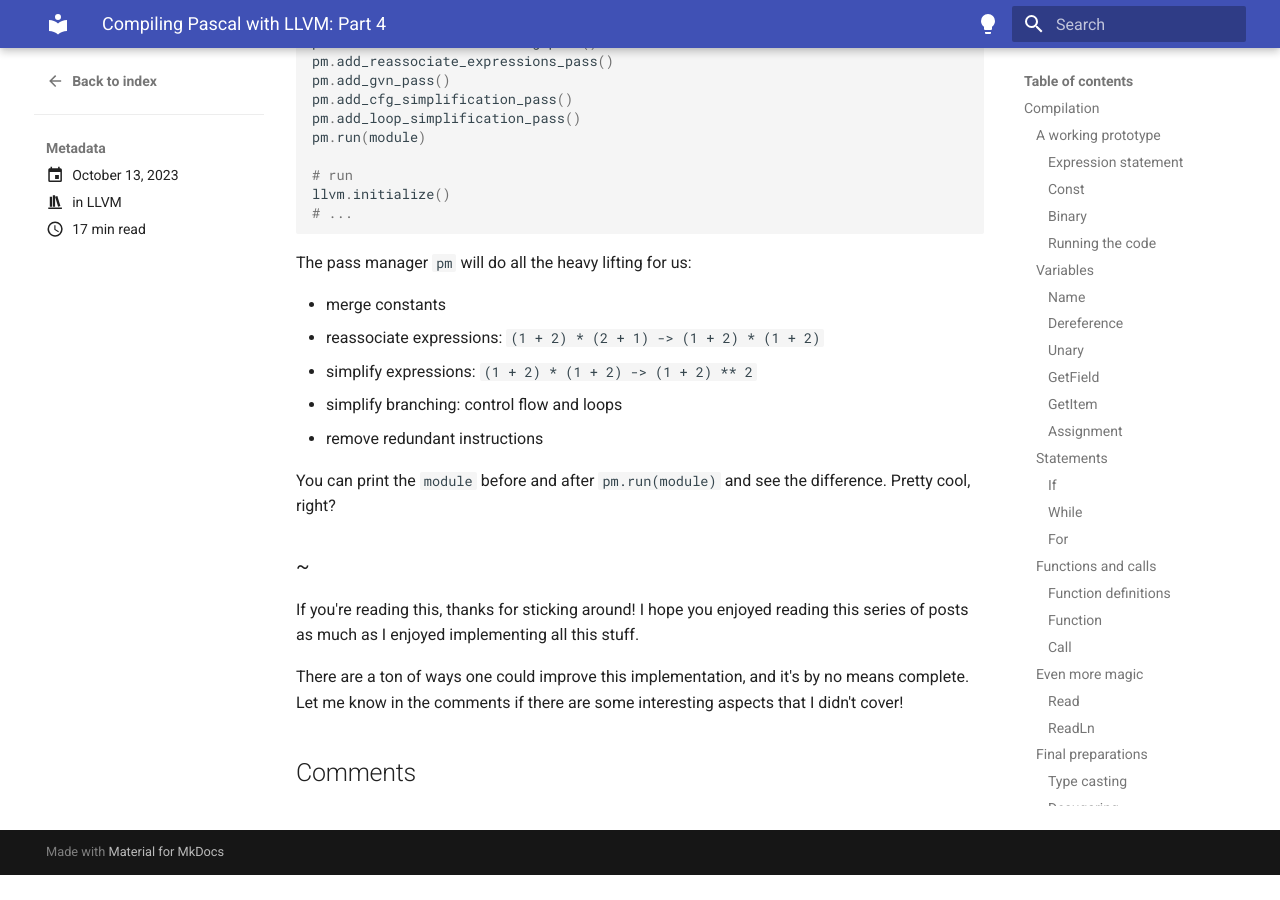
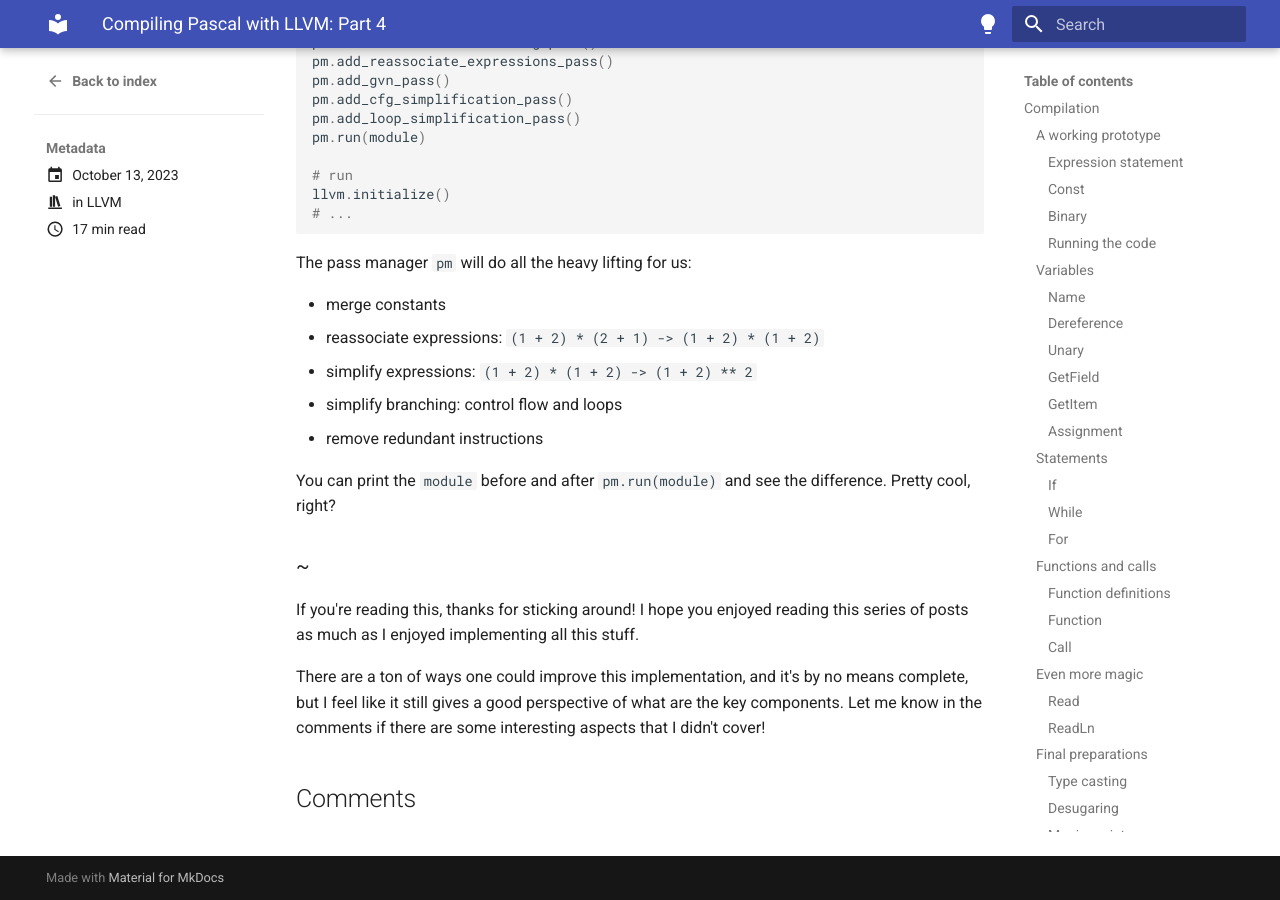
Before and after one commit to maxme1/maxme1.github.io, an MkDocs documentation site: the page built from docs/blog/posts/pascal-llvm/4-compiling.md, in a window 1280 px wide and 900 px high, scrolled down 19885 px. Built offline with MkDocs 1.6.1 and Material for MkDocs 9.7.7, drawn with Linux system fonts in a browser that asks for light colours; emoji names are drawn with the system emoji font; comment, search, counter and statistics services are not loaded; before the commit the page ends 20760 px from its top, so only the background shows below that.

Commit message:
small edit

```diff
--- a/docs/blog/posts/pascal-llvm/4-compiling.md
+++ b/docs/blog/posts/pascal-llvm/4-compiling.md
@@ -1070,5 +1070,6 @@
 If you're reading this, thanks for sticking around! I hope you enjoyed reading this series of posts as much as I enjoyed
 implementing all this stuff.
 
-There are a ton of ways one could improve this implementation, and it's by no means complete. Let me know in the
-comments if there are some interesting aspects that I didn't cover!
+There are a ton of ways one could improve this implementation, and it's by no means complete, but I feel like it still
+gives a good perspective of what are the key components.
+Let me know in the comments if there are some interesting aspects that I didn't cover!
```
